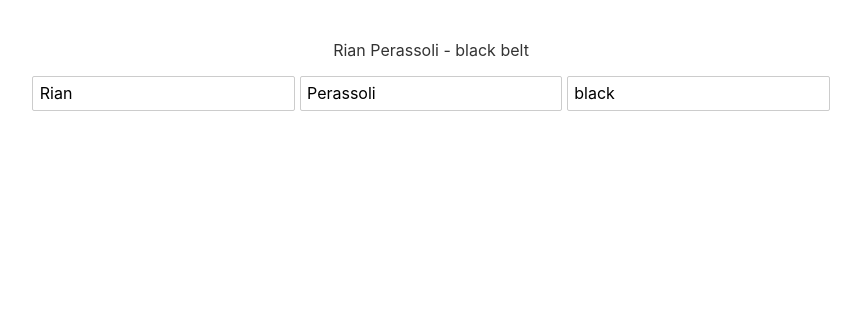
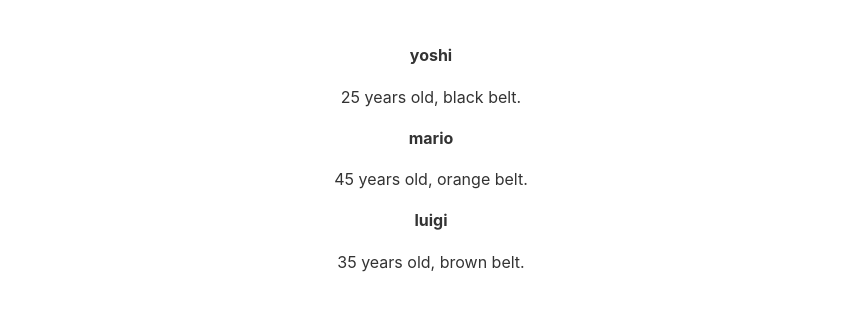
Before and after one commit to rianperassoli/svelte-tuto-beginner, a Svelte app: page / in a window 1280 px wide. Shown: the top 310 px of the page, without its empty margins (209-1070 px from the left). Built offline with nearby package versions, Linux system fonts and the light colour scheme.

Commit message:
made a repetition with default value to control if the list is empty or not

```diff
--- a/src/App.svelte
+++ b/src/App.svelte
@@ -1,25 +1,20 @@
 <script>
-  let firstName = "Rian";
-  let lastName = "Perassoli";
-  let beltColour = "black";
-
-  $: fullName = `${firstName} ${lastName}`
-
-  const handleClick = () => {
-    beltColour = "orange";
-  };
-
-  const handleInput = (event) => {
-    beltColour = event.target.value;
-  };
+  let people = [
+    { name: "yoshi", beltColour: "black", age: 25, id: 1 },
+    { name: "mario", beltColour: "orange", age: 45, id: 2 },
+    { name: "luigi", beltColour: "brown", age: 35, id: 3 },
+  ];
 </script>
 
 <main>
-  <p>{fullName} - {beltColour} belt</p>
-
-  <input type="text" bind:value={firstName}/>
-  <input type="text" bind:value={lastName}/>
-  <input type="text" bind:value={beltColour}/>
+  {#each people as person (person.id)}
+    <div>
+      <h4>{person.name}</h4>
+      <p>{person.age} years old, {person.beltColour} belt.</p>
+    </div>
+  {:else}
+    <p>There are no people to show...</p>
+  {/each}
 </main>
 
 <style>
@@ -30,13 +25,6 @@
     margin: 0 auto;
   }
 
-  h1 {
-    color: #ff3e00;
-    text-transform: uppercase;
-    font-size: 4em;
-    font-weight: 100;
-  }
-
   @media (min-width: 640px) {
     main {
       max-width: none;
```
